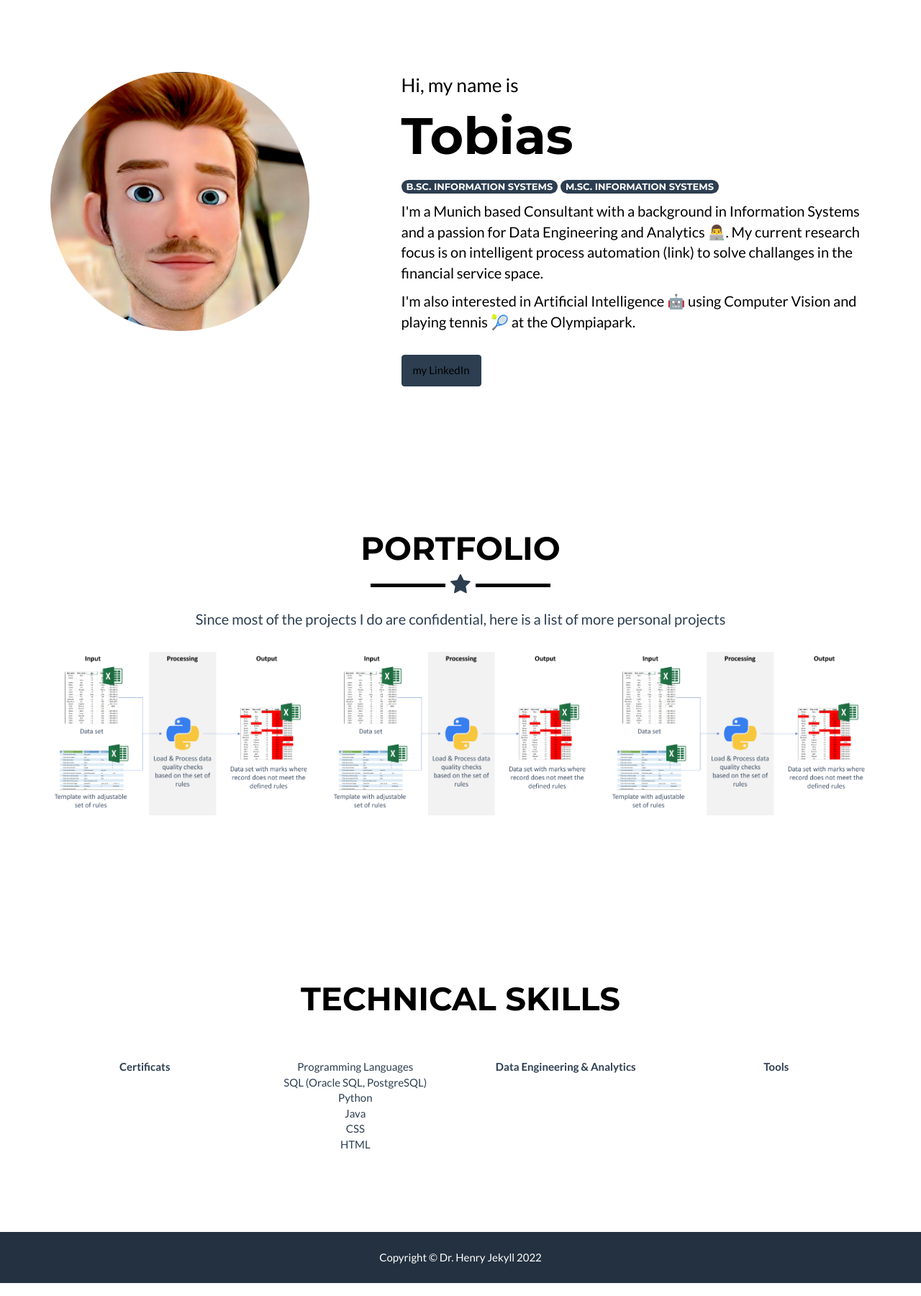
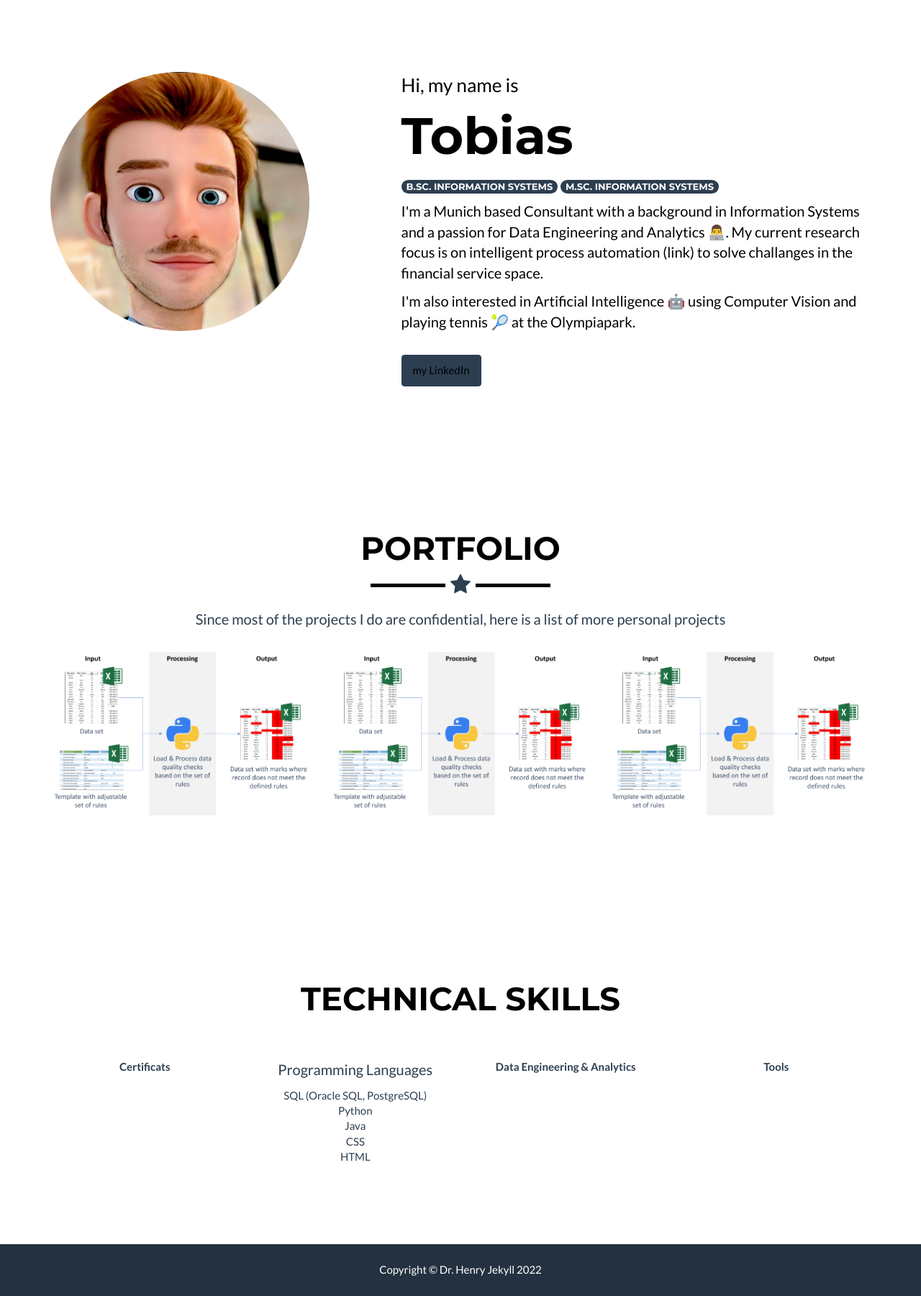
Before and after one commit to tolan005/tolan005.github.io, a Jekyll site: the page built from _posts/2014-07-18-project-1.markdown, in a window 1280 px wide. Shown: the whole page at 72% size. Built offline with Jekyll 4.4.1, drawn with Linux system fonts in a browser that asks for light colours.

Commit message:
Update about.html
boold

```diff
--- a/_includes/about.html
+++ b/_includes/about.html
@@ -12,7 +12,7 @@
                     <b>Certificats</b>
                 </div>
                 <div class="col-lg-3 text-center">
-                    <span>Programming Languages</span>
+                    <p class="font-weight-bold">Programming Languages</p>
                     <ul class="list-unstyled">
                      <li>SQL (Oracle SQL, PostgreSQL)</li>
                      <li>Python</li>
```
